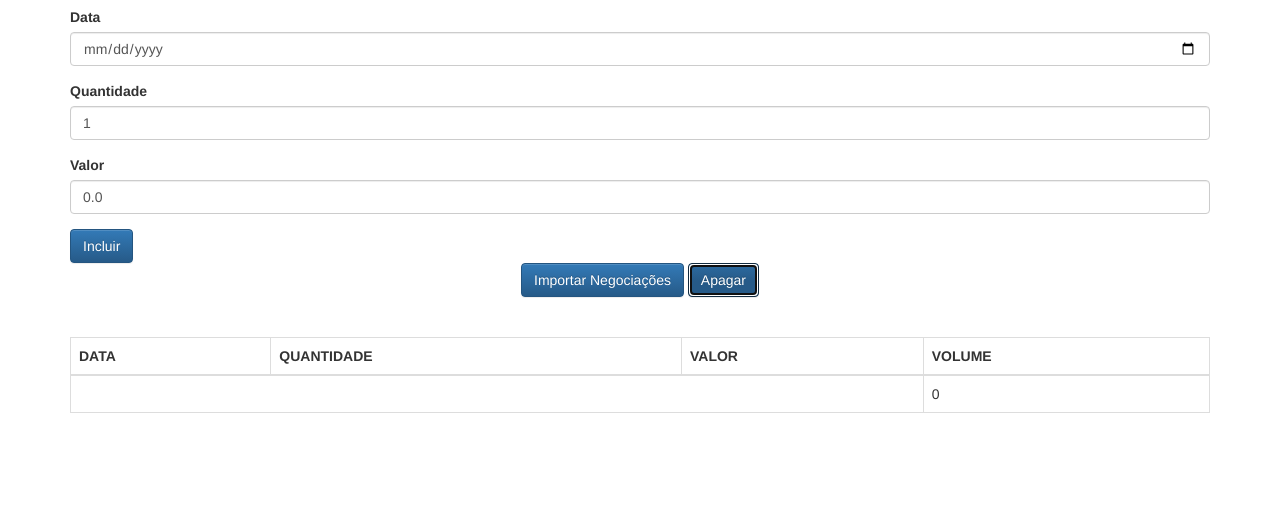
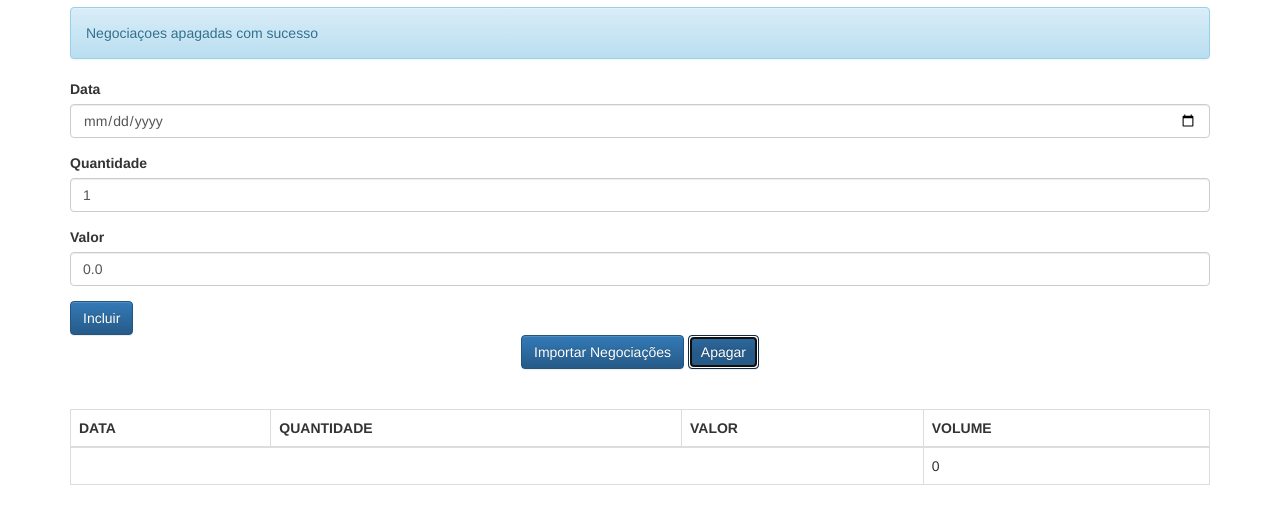
Before and after one commit to edisonferraz/aluraframe, a plain HTML site: page aluraframe/client/index.html in a window 1280 px wide. Both pictures are taken after a click on the button "Apagar". Shown: the part 63-586 px from the top of the page. Drawn offline with Linux system fonts and the light colour scheme.

Commit message:
adicionando funcionalidade de Apagar Negociações

```diff
--- a/aluraframe/client/index.html
+++ b/aluraframe/client/index.html
@@ -14,7 +14,6 @@
     <div id="mensagemView"></div>
 
     <form class="form" onsubmit="negociacaoController.adiciona(event)">
-
         <div class="form-group">
             <label for="data">Data</label>
             <input type="date" id="data" class="form-control" required autofocus/>
@@ -37,7 +36,7 @@
         <button class="btn btn-primary text-center" type="button">
             Importar Negociações
         </button>
-        <button class="btn btn-primary text-center" type="button">
+        <button onclick="negociacaoController.apaga()" class="btn btn-primary text-center" type="button">
             Apagar
         </button>
     </div>
--- a/aluraframe/client/js/app/controllers/NegociacaoController.js
+++ b/aluraframe/client/js/app/controllers/NegociacaoController.js
@@ -29,6 +29,15 @@ class NegociacaoController {
     this._limpaFormulario();
   }
 
+  apaga() {
+
+    this._listaNegociacoes.esvazia();
+    this._negociacoesView.update(this._listaNegociacoes);
+
+    this._mensagem.texto = 'Negociaçoes apagadas com sucesso';
+    this._mensagemView.update(this._mensagem);
+  }
+
   _criaNegociacao() {
 
     return new Negociacao(
--- a/aluraframe/client/js/app/models/ListaNegociacoes.js
+++ b/aluraframe/client/js/app/models/ListaNegociacoes.js
@@ -14,4 +14,8 @@ class ListaNegociacoes {
 
     return [].concat(this._negociacoes);
   }
+
+  esvazia() {
+    this._negociacoes = [];
+  }
 }
```
